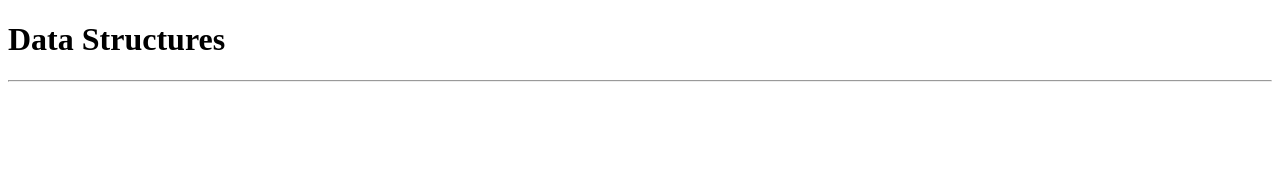
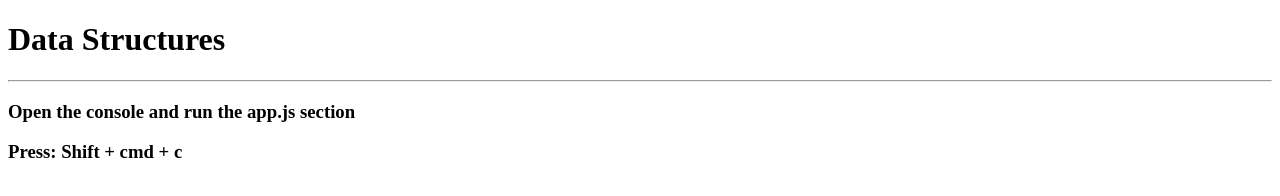
Before and after one commit to BuddhaTheChef/data-structure-practice, a plain HTML site: page index.html in a window 1280 px wide. Drawn offline with Linux system fonts and the light colour scheme.

Commit message:
added to index.html

```diff
--- a/index.html
+++ b/index.html
@@ -7,9 +7,8 @@
   <body>
     <h1>Data Structures</h1>
     <hr/>
-    <p>
-
-    </p>
+    <h3>Open the console and run the app.js section</h3>
+    <h3>Press: Shift + cmd + c</h3>
   </hr/>
   </body>
 </html>
```
